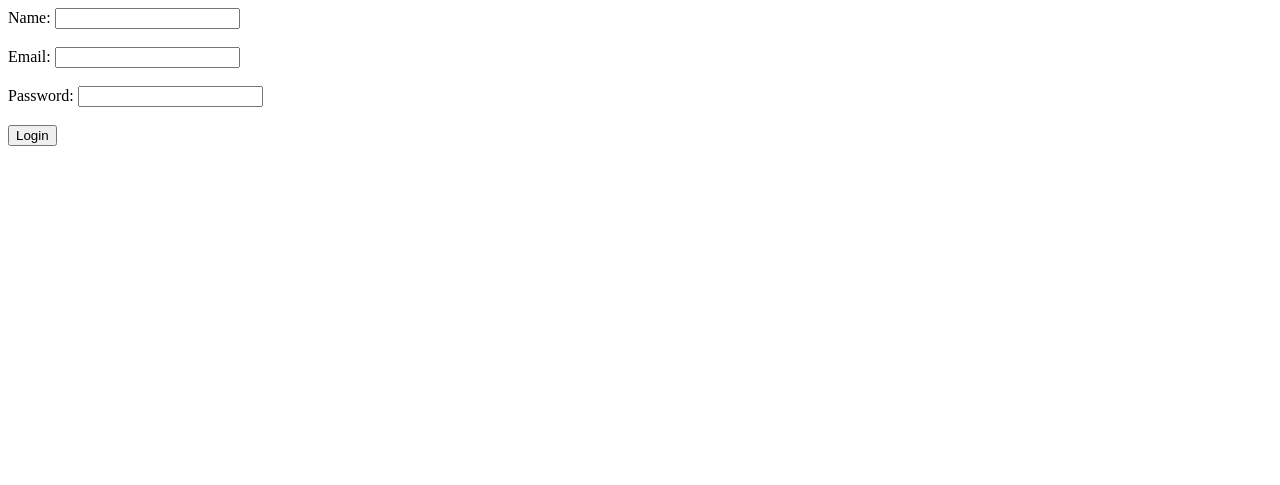
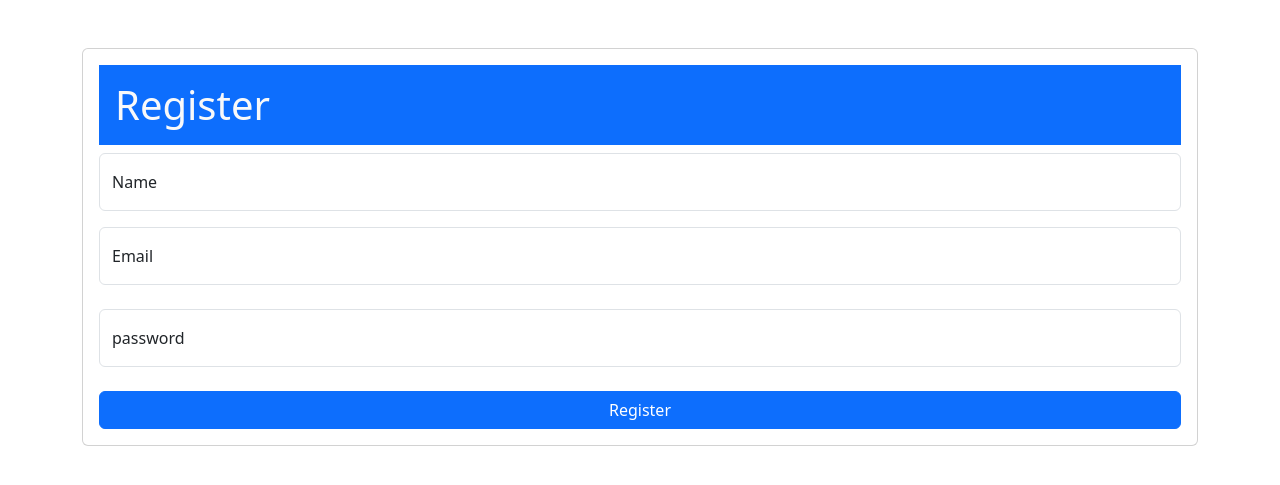
Before and after one commit to hamza-iddou/Php-Mini-Projects, a PHP site: page /register.php in a window 1280 px wide. Shown: the top 485 px of the page. Run offline with PHP 8.4, Linux system fonts and the light colour scheme.

Commit message:
add some style and make sure that user wont use an email that already used

```diff
--- a/Login & Registration System/register.php
+++ b/Login & Registration System/register.php
@@ -1,7 +1,7 @@
 <?php
 include("conn.php");
-
 $message = "";
+$erorr = false;
 function fieldarefillin($name,$email,$pass, &$msg){
     if(empty($name)||empty($email)||empty($pass)){
         if (!filter_var($email, FILTER_VALIDATE_EMAIL) && !empty($email)){
@@ -15,21 +15,27 @@ function fieldarefillin($name,$email,$pass, &$msg){
     return true;
     }
 }
-
+function validemail($con,$email ,&$msg){
+        $email = mysqli_real_escape_string($con, $email);
+        $r = mysqli_query($con,"SELECT * from users WHERE email='$email'");
+        if(mysqli_num_rows($r) == 1){
+            $msg = "This email has already been used.";
+            return false;
+        }
+        return true;
+}
 if(isset($_POST['register']) && fieldarefillin($_POST['name'],$_POST['email'],$_POST['password'],$message)){
     $name = mysqli_real_escape_string($con,$_POST['name']);
     $email = mysqli_real_escape_string($con,$_POST['email']);
     $pass = mysqli_real_escape_string($con,$_POST['password']);
     $hashedPass = password_hash($pass, PASSWORD_DEFAULT);
+    if(validemail($con,$email,$message)){
+    $r = mysqli_query($con,"INSERT INTO users (name, email, password) VALUES ('$name', '$email', '$hashedPass')");
+    $erorr = true;
+    $message = "You re register has been succesfully";
+    }
 
-    $r = mysqli_query($con,"INSERT INTO users (name, email, password) VALUES ('$name', '$email', '$hashedPass')");
-
-    if($r){
-        $message = "You re register has been succesfully";
-    }
 }
-
-
 
 ?>
 <!DOCTYPE html>
@@ -37,18 +43,40 @@ if(isset($_POST['register']) && fieldarefillin($_POST['name'],$_POST['email'],$_
 <head>
     <meta charset="UTF-8">
     <meta name="viewport" content="width=device-width, initial-scale=1.0">
+    <link href="https://cdn.jsdelivr.net/npm/bootstrap@5.3.5/dist/css/bootstrap.min.css" rel="stylesheet" integrity="sha384-SgOJa3DmI69IUzQ2PVdRZhwQ+dy64/BUtbMJw1MZ8t5HZApcHrRKUc4W0kG879m7" crossorigin="anonymous">
     <title>Register</title>
 </head>
 <body>
-    <form action="" method="post">
-        <label for="name">Name:</label>
-        <input type="text" name="name"><br><br>
-        <label for="email">Email:</label>
-        <input type="email" name="email"><br><br>
-        <label for="password">Password:</label>
-        <input type="password" name="password"><br><br>
-        <input type="submit" name="register" value="Login">
-    </form>
-    <?php echo $message;?>
+
+<form action="" method="post">
+<div class="container mt-5">
+    <div class="card p-3">
+    <h1 class="card-title text-light bg-primary p-3">Register</h1>
+    <div class="form-floating mb-3">
+  <input type="text" class="form-control" id="floatingInput" placeholder="Enter Your Name" name="name">
+  <label for="floatingInput">Name</label>
+</div>
+<div class="form-floating">
+  <input type="email" class="form-control" id="floatingPassword" placeholder="Enter Your Email" name="email">
+  <label for="floatingPassword">Email</label>
+  </div><br>
+<div class="form-floating">
+  <input type="text" class="form-control" id="floatingPassword" placeholder="Enter Your Password" name="password">
+  <label for="floatingPassword">password</label>
+  </div>
+  <br>
+  <?php if($message != ""){
+        if($erorr == false){
+
+            echo "<p class='text-danger '>".$message."</p>";
+        }else{
+            echo "<p class='text-success '>".$message."</p>";
+        }
+    }?>
+  <input type="submit" name="register" value="Register" class="btn btn-primary">
+</div>
+</div>
+</form>
+
 </body>
 </html>
```
